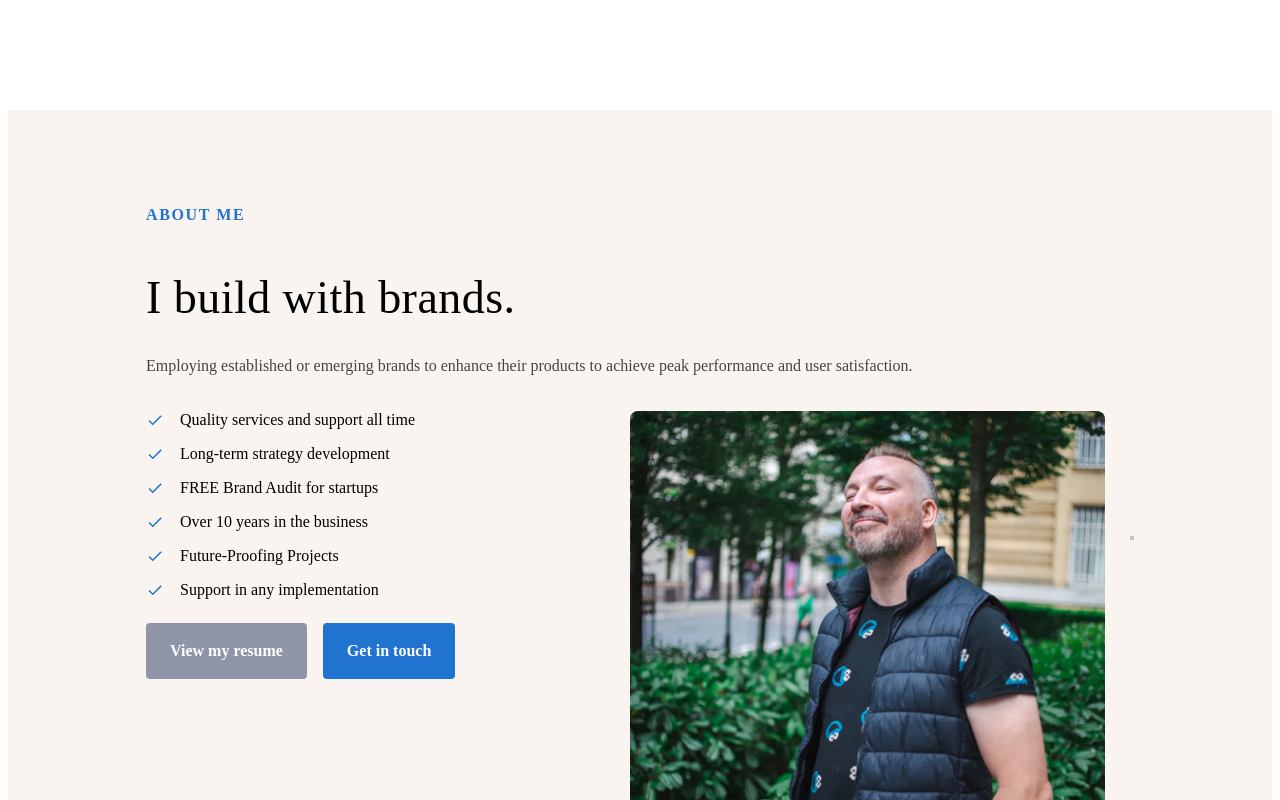
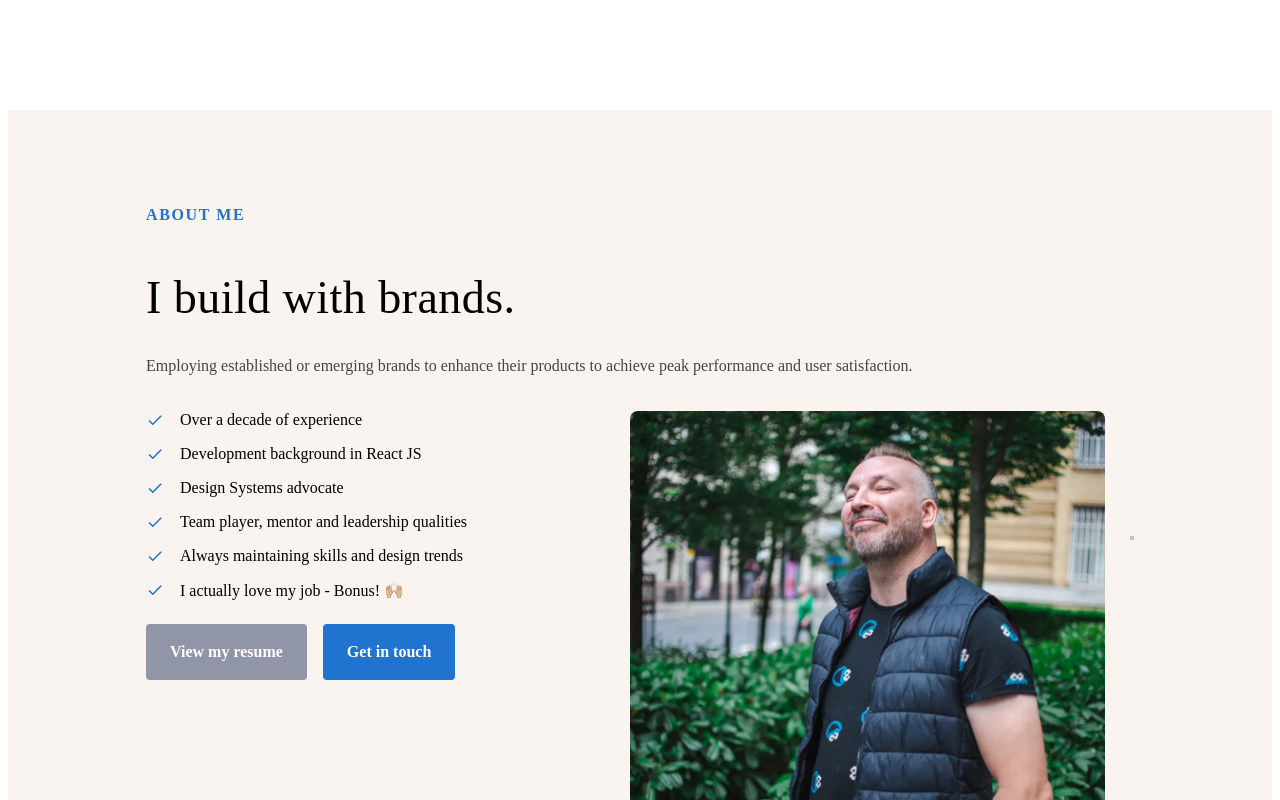
Before and after one commit to Sulcalibur/Suleiman-React, a Gatsby site: page / in a window 1280 px wide. Shown: the part 3283-4083 px from the top of the page. Built offline with nearby package versions, Linux system fonts and the light colour scheme; Gatsby itself is replaced by a stand-in of ours.

Commit message:
Commit from TeleportHQ

```diff
--- a/src/pages/index.js
+++ b/src/pages/index.js
@@ -164,7 +164,7 @@ const Home = (props) => {
             className={` ${styles['max-width2']} ${projectStyles['max-content-container']} `}
           >
             <div className={styles['text-container1']}>
-              <span className={styles['text06']}>Some of My Previous</span>
+              <span className={styles['text06']}> Previous Work</span>
               <h2
                 className={` ${styles['text07']} ${projectStyles['heading2']} `}
               >
@@ -245,7 +245,7 @@ const Home = (props) => {
                       <path d="M384 690l452-452 60 60-512 512-238-238 60-60z"></path>
                     </svg>
                     <span className={styles['text11']}>
-                      Quality services and support all time
+                      Over a decade of experience
                     </span>
                   </div>
                   <div className={styles['check-item1']}>
@@ -253,7 +253,7 @@ const Home = (props) => {
                       <path d="M384 690l452-452 60 60-512 512-238-238 60-60z"></path>
                     </svg>
                     <span className={styles['text12']}>
-                      Long-term strategy development
+                      Development background in React JS
                     </span>
                   </div>
                   <div className={styles['check-item2']}>
@@ -261,7 +261,7 @@ const Home = (props) => {
                       <path d="M384 690l452-452 60 60-512 512-238-238 60-60z"></path>
                     </svg>
                     <span className={styles['text13']}>
-                      FREE Brand Audit for startups
+                      Design Systems advocate
                     </span>
                   </div>
                   <div className={styles['check-item3']}>
@@ -269,7 +269,7 @@ const Home = (props) => {
                       <path d="M384 690l452-452 60 60-512 512-238-238 60-60z"></path>
                     </svg>
                     <span className={styles['text14']}>
-                      Over 10 years in the business
+                      Team player, mentor and leadership qualities
                     </span>
                   </div>
                   <div className={styles['check-item4']}>
@@ -277,7 +277,7 @@ const Home = (props) => {
                       <path d="M384 690l452-452 60 60-512 512-238-238 60-60z"></path>
                     </svg>
                     <span className={styles['text15']}>
-                      Future-Proofing Projects
+                      Always maintaining skills and design trends
                     </span>
                   </div>
                   <div className={styles['check-item5']}>
@@ -285,7 +285,7 @@ const Home = (props) => {
                       <path d="M384 690l452-452 60 60-512 512-238-238 60-60z"></path>
                     </svg>
                     <span className={styles['text16']}>
-                      Support in any implementation
+                      I actually love my job - Bonus! 🙌🏼
                     </span>
                   </div>
                   <div className={styles['container06']}>
```
